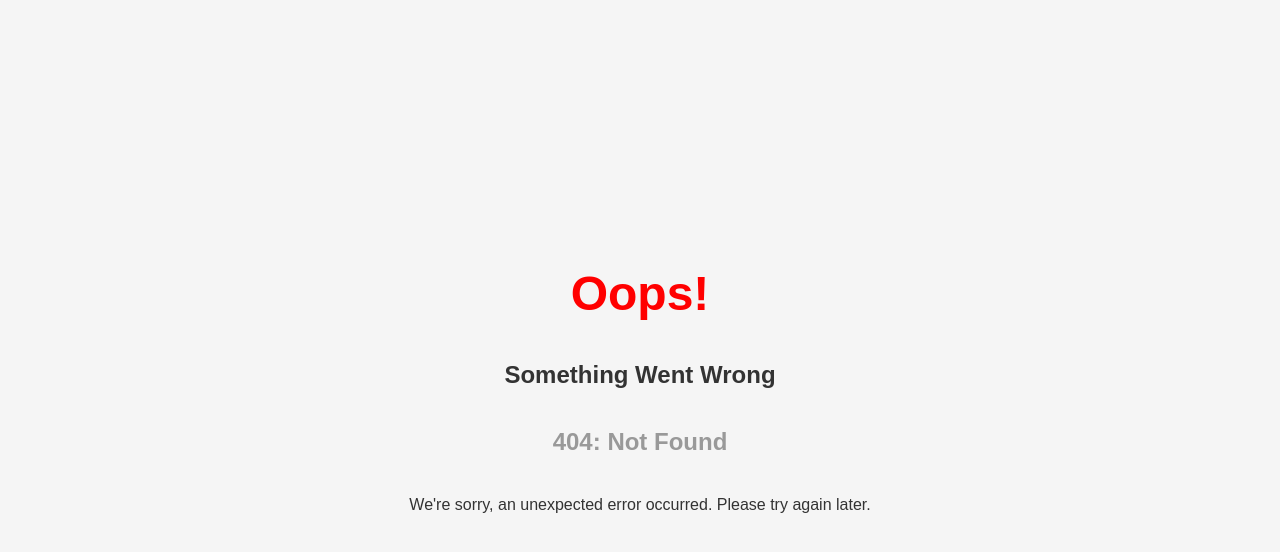
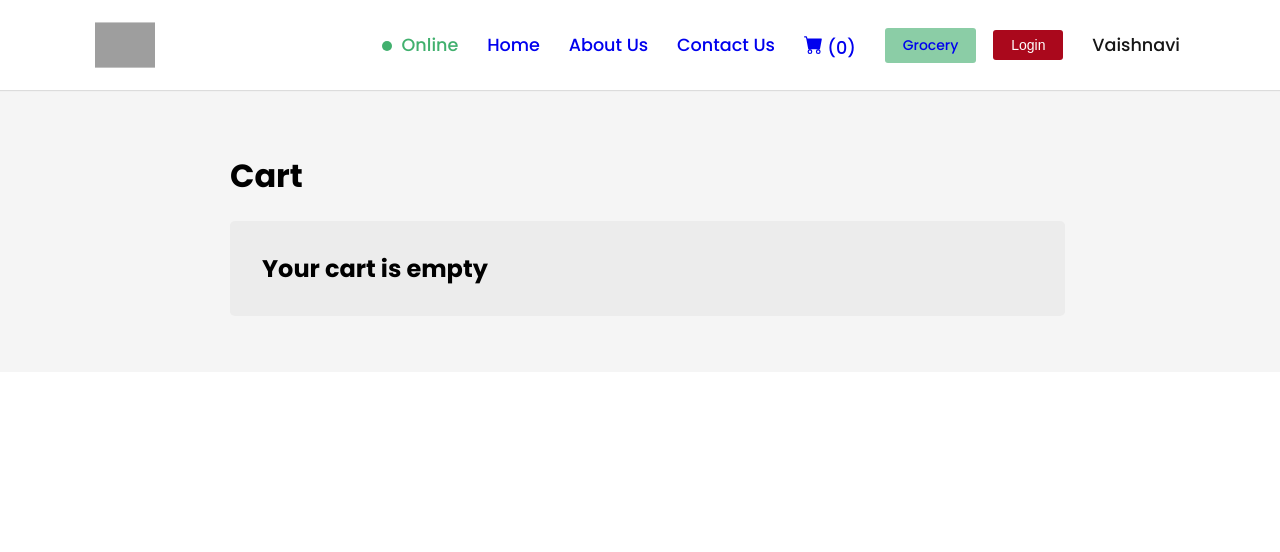
Before and after one commit to vaishnavishelke2021/NAMASTE-REACT-COURSE, a React (Create React App) app: page /cart in a window 1280 px wide. Before the commit this address had no page. Shown: the top 552 px of the page. Built offline with nearby package versions, Linux system fonts and the light colour scheme; grey boxes are pictures that could not be loaded.

Commit message:
updated redux store and created cart component

```diff
--- /dev/null
+++ b/src/Components/Cart.css
@@ -0,0 +1,11 @@
+.cartContainer{
+    padding:40px 230px;
+}
+
+.itemsContainer{
+    background-color: rgba(128, 128, 128, 0.082);
+    width: 94%;
+    padding: 10px 2rem;
+    margin: 1rem auto;
+    border-radius: 5px;
+}
--- /dev/null
+++ b/src/Components/Cart.js
@@ -0,0 +1,20 @@
+import { useSelector } from "react-redux";
+import "./Cart.css";
+import ItemList from "./ItemList";
+
+const Cart = () => {
+  const cartItem = useSelector((store) => store.cart.items);
+  const isEmptyCart = cartItem.length === 0;
+
+  return (
+    <div className="cartContainer">
+      <h1>Cart</h1>
+      <div className="itemsContainer">
+        {isEmptyCart && <h2>Your cart is empty</h2>}
+        <ItemList items={cartItem} />
+      </div>
+    </div>
+  );
+};
+
+export default Cart;
--- a/src/Components/Header.css
+++ b/src/Components/Header.css
@@ -61,3 +61,15 @@
   .offline {
     color: #FF204E;
   }
+
+.grocery{
+  background: #8bcda6;
+    cursor:pointer;
+    padding: 7px 18px;
+    border: none;
+    outline: none;
+    font-size: 14px;
+    border-radius: 3px;
+    color: #ffffff;
+    margin-right: -12px;
+}
--- a/src/Components/Header.js
+++ b/src/Components/Header.js
@@ -1,15 +1,15 @@
 import "./Header.css";
-import {LOGO_URL} from "../utils/constants";
-import {useState, useContext} from "react";
+import { LOGO_URL } from "../utils/constants";
+import { useState, useContext } from "react";
 import { Link } from "react-router-dom";
 import useOnlineStatus from "../utils/useOnlineStatus";
 import UserContext from "../utils/UserContext";
 import { useSelector } from "react-redux";
 
 const Header = () => {
-  const [logBtn, setLogBtn] = useState("Login")
+  const [logBtn, setLogBtn] = useState("Login");
   const onlineStatus = useOnlineStatus();
-  const {loggedInUser} = useContext(UserContext);
+  const { loggedInUser } = useContext(UserContext);
 
   const handleLogin = () => {
     logBtn === "Login" ? setLogBtn("Logout") : setLogBtn("Login");
@@ -27,9 +27,22 @@ const Header = () => {
     </svg>
   );
 
+  const cartIcon = (
+    <svg style={{marginTop: "5px"}}
+      xmlns="http://www.w3.org/2000/svg"
+      width="19"
+      height="19"
+      fill="currentColor"
+      class="bi bi-cart-fill"
+      viewBox="0 0 16 16"
+    >
+      <path d="M0 1.5A.5.5 0 0 1 .5 1H2a.5.5 0 0 1 .485.379L2.89 3H14.5a.5.5 0 0 1 .491.592l-1.5 8A.5.5 0 0 1 13 12H4a.5.5 0 0 1-.491-.408L2.01 3.607 1.61 2H.5a.5.5 0 0 1-.5-.5M5 12a2 2 0 1 0 0 4 2 2 0 0 0 0-4m7 0a2 2 0 1 0 0 4 2 2 0 0 0 0-4m-7 1a1 1 0 1 1 0 2 1 1 0 0 1 0-2m7 0a1 1 0 1 1 0 2 1 1 0 0 1 0-2" />
+    </svg>
+  );
+
   // Subscibing to our store using useSelector
-  const cartItems = useSelector((store)=> store.cart.items);
-
+  const cartItems = useSelector((store) => store.cart.items);
+  console.log(cartItems);
 
   return (
     <div className="header">
@@ -39,26 +52,39 @@ const Header = () => {
       <div className="navlinks">
         <ul>
           <li id="checkStatus" className={onlineStatus ? "online" : "offline"}>
-            {onlineStatus ? onlineIcon : offlineIcon} &nbsp;{onlineStatus === true ? "Online" : "Offline"}
+            {onlineStatus ? onlineIcon : offlineIcon} &nbsp;
+            {onlineStatus === true ? "Online" : "Offline"}
           </li>
           <li>
-              <Link style={{ textDecoration: 'none' }} to="/">Home</Link>
+            <Link style={{ textDecoration: "none" }} to="/">
+              Home
+            </Link>
           </li>
           <li>
-              <Link style={{ textDecoration: 'none' }} to="/about">About Us</Link>
+            <Link style={{ textDecoration: "none" }} to="/about">
+              About Us
+            </Link>
           </li>
           <li>
-            <Link style={{ textDecoration: 'none' }} to="/contact">Contact Us</Link>
+            <Link style={{ textDecoration: "none" }} to="/contact">
+              Contact Us
+            </Link>
           </li>
           <li>
-            <Link style={{ textDecoration: 'none' }} to="/cart">Cart ({cartItems.length} item)</Link>
+            <Link style={{ textDecoration: "none" }} to="/cart">
+              {cartIcon} ({cartItems.length})
+            </Link>
           </li>
 
           {/* bundling/ lazy loading another component  */}
-            <li>
-            <Link style={{ textDecoration: 'none' }} to="/grocery">Grocery</Link>
+          <li className="grocery">
+            <Link style={{ textDecoration: "none" }} to="/grocery">
+              Grocery
+            </Link>
           </li>
-            <button className="logBtn" onClick={handleLogin}>{logBtn}</button>
+          <button className="logBtn" onClick={handleLogin}>
+            {logBtn}
+          </button>
           <li>{loggedInUser}</li>
         </ul>
       </div>
--- a/src/Components/ItemList.css
+++ b/src/Components/ItemList.css
@@ -67,4 +67,6 @@ b{
     text-decoration: none;
     border-radius: 3px;
     box-shadow: 0px 2px 6px rgba(0, 0, 0, 0.200);
+    border: none;
+    outline: none;
 }
--- a/src/Components/ItemList.js
+++ b/src/Components/ItemList.js
@@ -1,9 +1,19 @@
 import "./ItemList.css";
 import { CDN_URL } from "../utils/constants";
+import { useDispatch } from "react-redux";
+import { addItem } from "../utils/cartSlice";
 
 const ItemList = ({ items }) => {
   console.log(items);
   // const {id, name, price, defaultPrice} = items?.card?.info;
+
+  const dispatch = useDispatch()
+
+  const handleAddItem = (item)=>{
+    // dispatch action
+    dispatch(addItem(item));    // this 'pizza' will go in isAction.payload     i.e. action = { payload: 'pizza'}     it is an object
+  }
+
   return (
     <div>
       <div className="mainMenu">
@@ -41,10 +51,7 @@ const ItemList = ({ items }) => {
                 alt={item?.card?.info?.name || "Menu Item Image"}
               />
               <div className="addBtnDiv">
-                <a href="#" className="addBtn">
-                  {" "}
-                  ADD{" "}
-                </a>
+                 <button onClick={() => handleAddItem(item)} className="addBtn">ADD</button>
               </div>
             </div>
           </div>
--- a/src/index.js
+++ b/src/index.js
@@ -8,6 +8,7 @@ import Error from "./Components/Error";
 import Body from "./Components/Body";
 import ResMenuPage from "./Components/ResMenuPage";
 import { createBrowserRouter, RouterProvider } from "react-router-dom";
+import Cart from "./Components/Cart";
 
 const Grocery = lazy(()=> import("./Components/Grocery"));
 
@@ -36,6 +37,10 @@ const appRouter = createBrowserRouter([
         path: "/grocery",
         element: <Suspense fallback={<h1>Loading...</h1>}><Grocery /></Suspense>,
       },
+      {
+        path: "/cart",
+        element: <Cart />,
+      },
     ],
     errorElement: <Error />,
   },
--- a/src/utils/cartSlice.js
+++ b/src/utils/cartSlice.js
@@ -4,7 +4,7 @@ import { createSlice } from "@reduxjs/toolkit";
 const cartSlice =  createSlice({
     name: 'cart',
     initialState: {
-        items : ['pizza', 'burgir']
+        items : []
     },
     reducers: {
         addItem: (state, action)=>{
```
Lines whose indentation alone changed are shown as unchanged.
